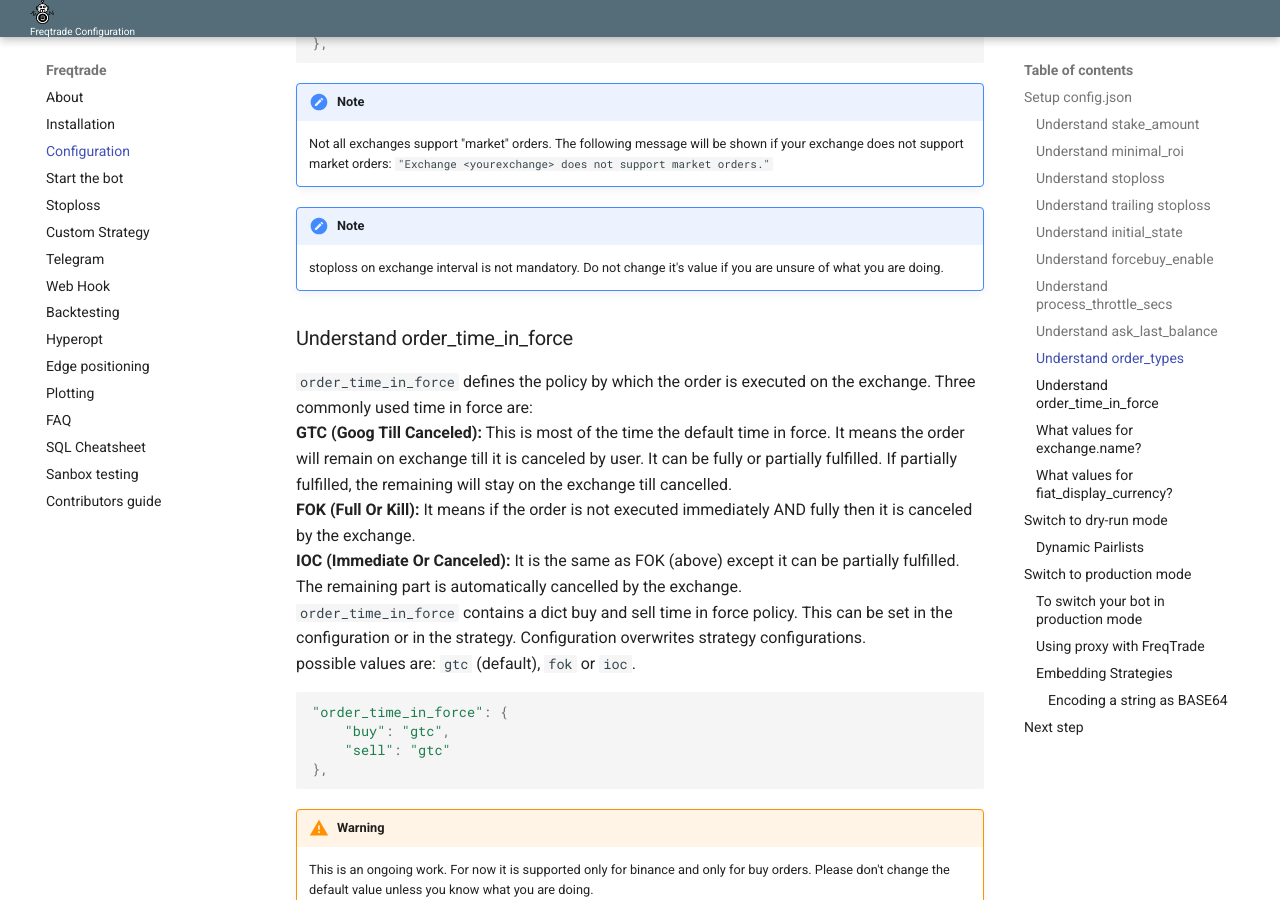
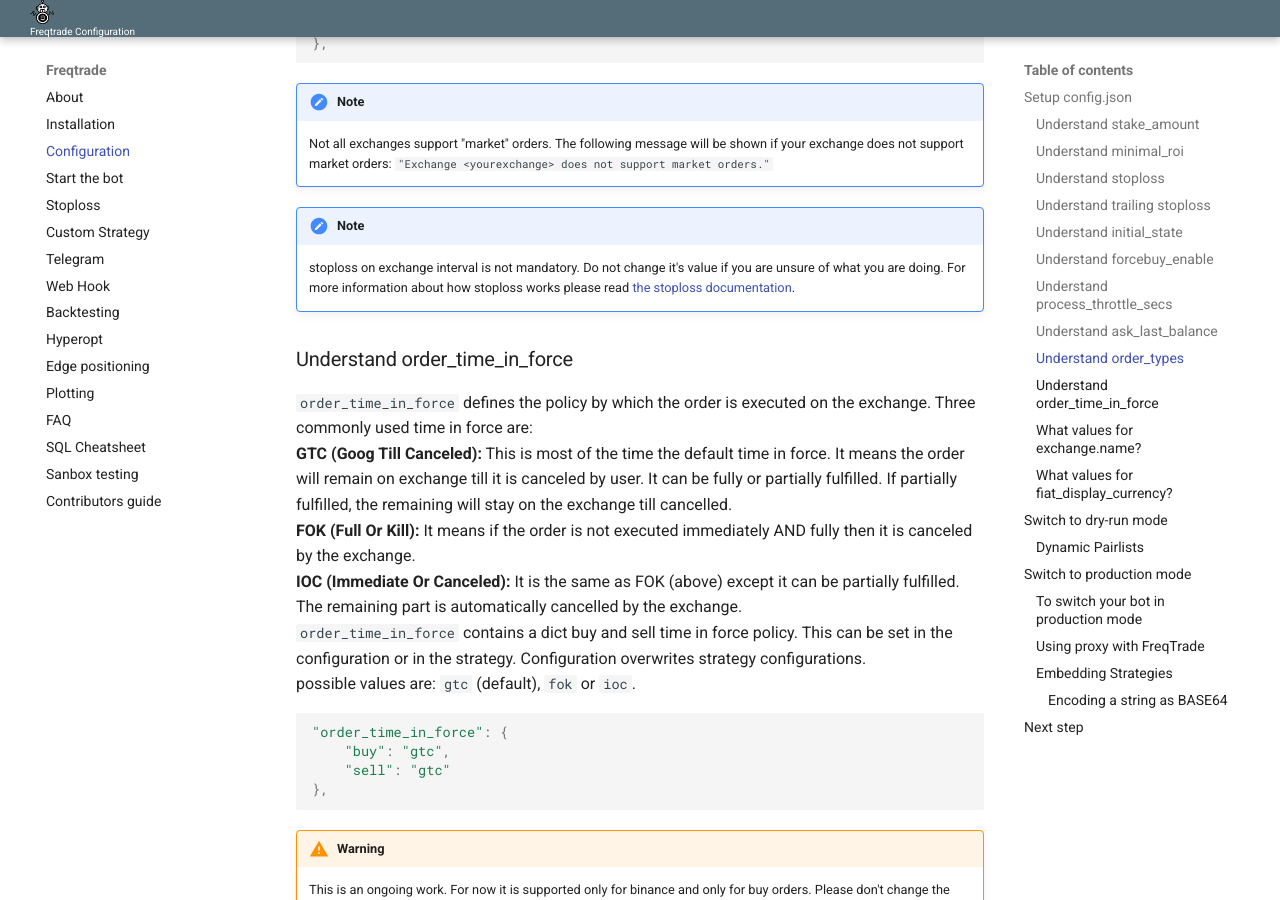
Before and after one commit to jacksonmori755/Crypto-trading-bot, an MkDocs documentation site: the page built from docs/configuration.md, in a window 1280 px wide and 900 px high, scrolled down 6742 px. Built offline with MkDocs 1.6.1 and Material for MkDocs 9.7.7, drawn with Linux system fonts in a browser that asks for light colours.

Commit message:
added referral to stop loss documentation

```diff
--- a/docs/configuration.md
+++ b/docs/configuration.md
@@ -165,7 +165,7 @@ The below is the default which is used if this is not configured in either Strat
     The following message will be shown if your exchange does not support market orders: `"Exchange <yourexchange>  does not support market orders."`
 
 !!! Note
-    stoploss on exchange interval is not mandatory. Do not change it's value if you are unsure of what you are doing.
+    stoploss on exchange interval is not mandatory. Do not change it's value if you are unsure of what you are doing. For more information about how stoploss works please read [the stoploss documentation](stoploss.md).
 
 ### Understand order_time_in_force
 `order_time_in_force` defines the policy by which the order is executed on the exchange. Three commonly used time in force are:<br/>
```
